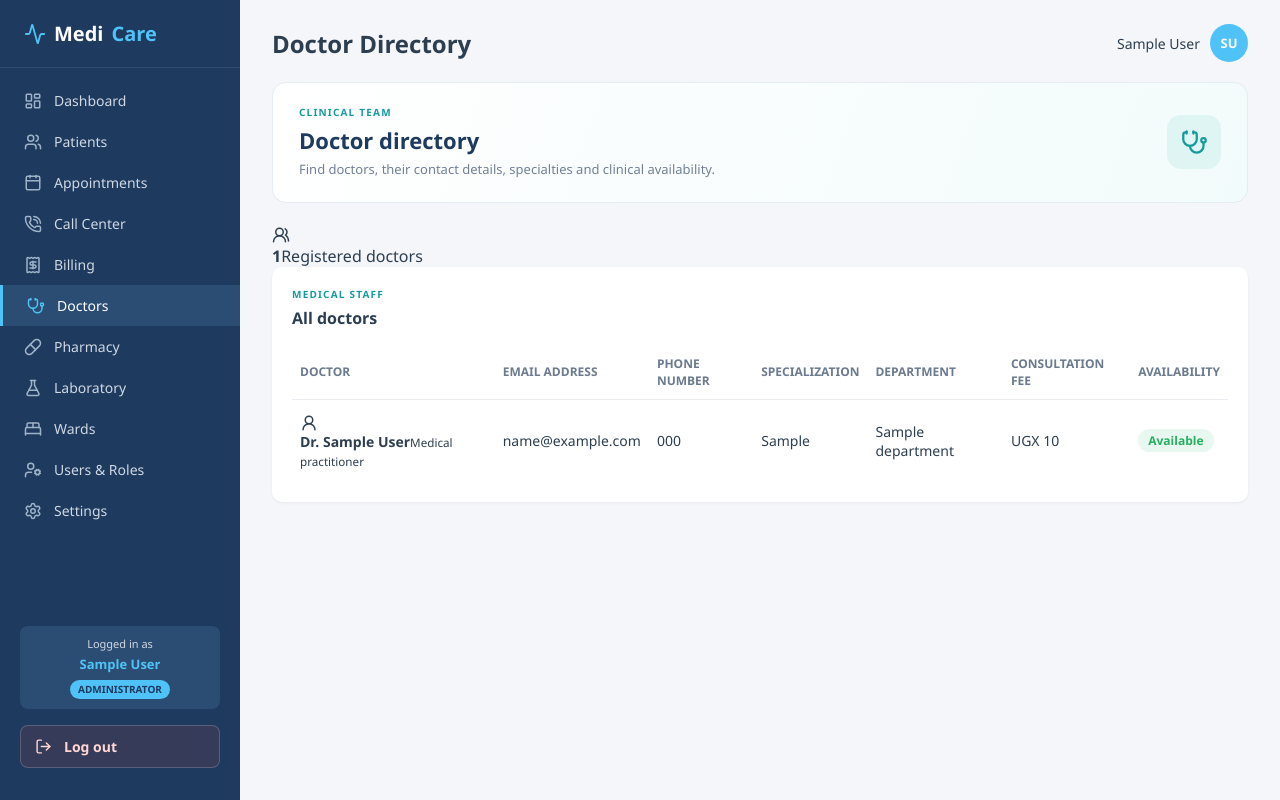
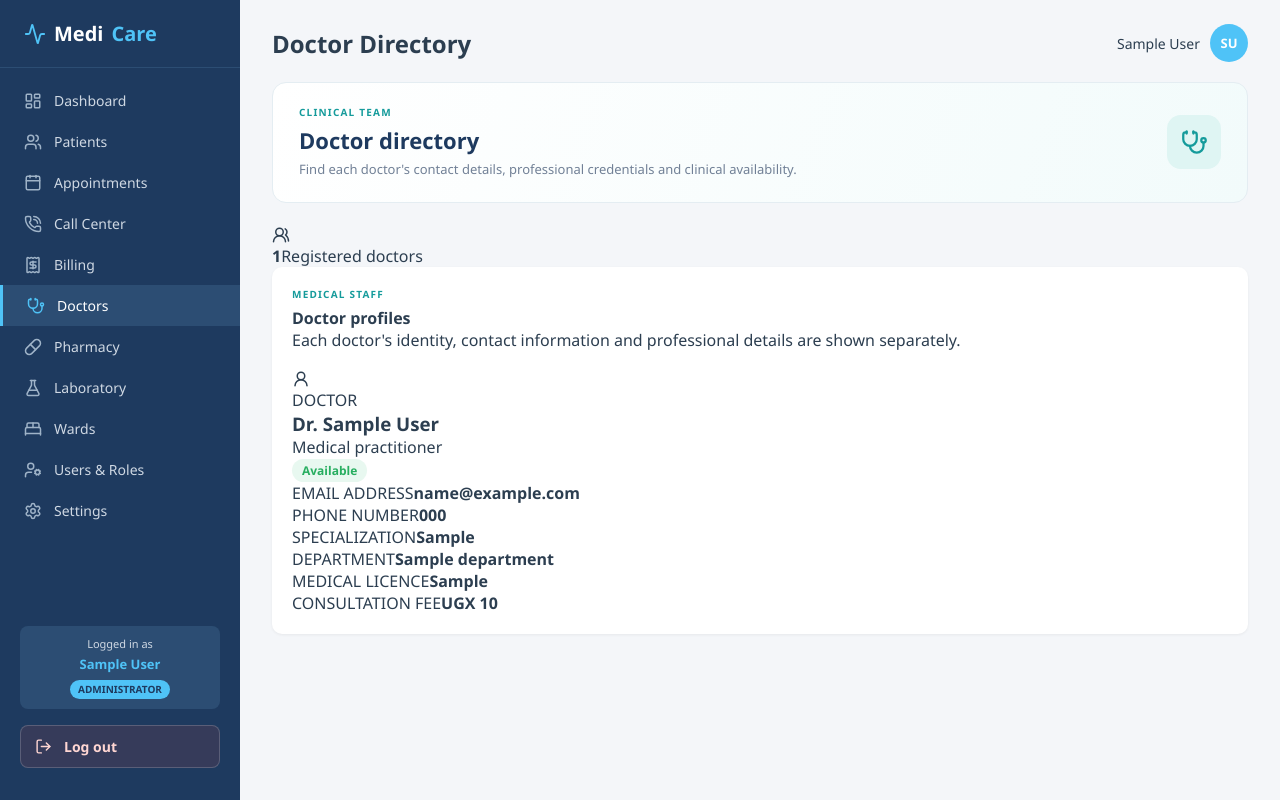
Before and after one commit to bulasio3/Projects, a Django app: page /doctors/ in a window 1280 px wide. Run offline with Django 5.2, Linux system fonts and the light colour scheme; a user stored in the database is signed in; tables that the repository leaves empty hold one stand-in row (values such as "Sample post").

Commit message:
Separate doctor identity and specialization into distinct profile fields

```diff
--- a/HMS/templates/doctors/list.html
+++ b/HMS/templates/doctors/list.html
@@ -5,37 +5,46 @@
   <div>
     <span class="eyebrow">CLINICAL TEAM</span>
     <h2>Doctor directory</h2>
-    <p>Find doctors, their contact details, specialties and clinical availability.</p>
+    <p>Find each doctor's contact details, professional credentials and clinical availability.</p>
   </div>
   <div class="intro-mark"><i data-lucide="stethoscope"></i></div>
 </section>
+
 <div class="doctors-summary">
   <div class="doctors-summary-icon"><i data-lucide="users-round"></i></div>
   <div><strong>{{ doctors|length }}</strong><span>Registered doctors</span></div>
 </div>
+
 <section class="panel doctors-panel">
   <div class="panel-head">
-    <div><span class="panel-kicker">MEDICAL STAFF</span><h2>All doctors</h2></div>
+    <div><span class="panel-kicker">MEDICAL STAFF</span><h2>Doctor profiles</h2><p class="doctor-directory-caption">Each doctor's identity, contact information and professional details are shown separately.</p></div>
   </div>
-  <div class="table-scroll">
-    <table class="doctors-table">
-      <thead><tr><th>Doctor</th><th>Email address</th><th>Phone number</th><th>Specialization</th><th>Department</th><th>Consultation fee</th><th>Availability</th></tr></thead>
-      <tbody>
-        {% for doctor in doctors %}
-        <tr>
-          <td><div class="doctor-identity"><span class="doctor-avatar"><i data-lucide="user-round"></i></span><div><strong>Dr. {{ doctor.user.get_full_name|default:doctor.user.username }}</strong><small>Medical practitioner</small></div></div></td>
-          <td>{{ doctor.user.email|default:"Not provided" }}</td>
-          <td>{{ doctor.user.phone|default:"Not provided" }}</td>
-          <td>{{ doctor.specialization|default:"Not specified" }}</td>
-          <td>{{ doctor.department.name|default:"Unassigned" }}</td>
-          <td>UGX {{ doctor.consultation_fee|floatformat:0 }}</td>
-          <td>{% if doctor.is_available %}<span class="pill green">Available</span>{% else %}<span class="pill orange">Unavailable</span>{% endif %}</td>
-        </tr>
-        {% empty %}
-        <tr><td colspan="7" class="empty-state"><i data-lucide="stethoscope"></i><strong>No doctor profiles found</strong><span>Doctor profiles will appear here once registered.</span></td></tr>
-        {% endfor %}
-      </tbody>
-    </table>
+  <div class="doctor-directory-grid">
+    {% for doctor in doctors %}
+    <article class="doctor-profile-card">
+      <header class="doctor-profile-header">
+        <span class="doctor-avatar"><i data-lucide="user-round"></i></span>
+        <div class="doctor-profile-name">
+          <span class="doctor-field-label">DOCTOR</span>
+          <h3>Dr. {{ doctor.user.get_full_name|default:doctor.user.username }}</h3>
+          <span class="doctor-professional-tag">Medical practitioner</span>
+        </div>
+        <div class="doctor-profile-status">
+          {% if doctor.is_available %}<span class="pill green">Available</span>{% else %}<span class="pill orange">Unavailable</span>{% endif %}
+        </div>
+      </header>
+      <div class="doctor-profile-details">
+        <div class="doctor-detail-item"><span class="doctor-field-label">EMAIL ADDRESS</span><strong>{{ doctor.user.email|default:"Not provided" }}</strong></div>
+        <div class="doctor-detail-item"><span class="doctor-field-label">PHONE NUMBER</span><strong>{{ doctor.user.phone|default:"Not provided" }}</strong></div>
+        <div class="doctor-detail-item"><span class="doctor-field-label">SPECIALIZATION</span><strong>{{ doctor.specialization|default:"Not specified" }}</strong></div>
+        <div class="doctor-detail-item"><span class="doctor-field-label">DEPARTMENT</span><strong>{{ doctor.department.name|default:"Unassigned" }}</strong></div>
+        <div class="doctor-detail-item"><span class="doctor-field-label">MEDICAL LICENCE</span><strong>{{ doctor.license_no|default:"Not provided" }}</strong></div>
+        <div class="doctor-detail-item"><span class="doctor-field-label">CONSULTATION FEE</span><strong>UGX {{ doctor.consultation_fee|floatformat:0 }}</strong></div>
+      </div>
+    </article>
+    {% empty %}
+    <div class="doctor-directory-empty"><i data-lucide="stethoscope"></i><strong>No doctor profiles found</strong><span>Doctor profiles will appear here once registered.</span></div>
+    {% endfor %}
   </div>
 </section>
 {% endblock %}
```
